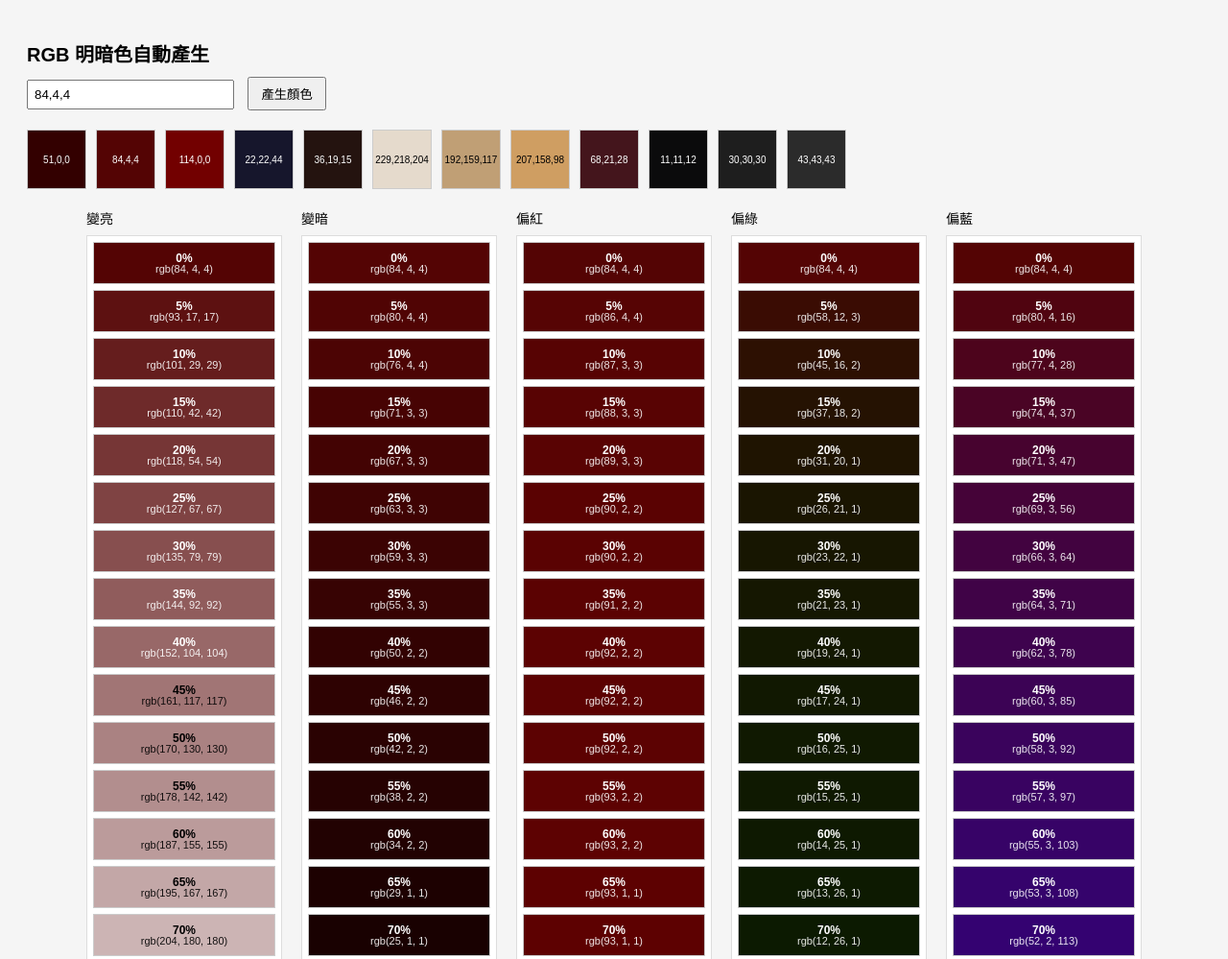
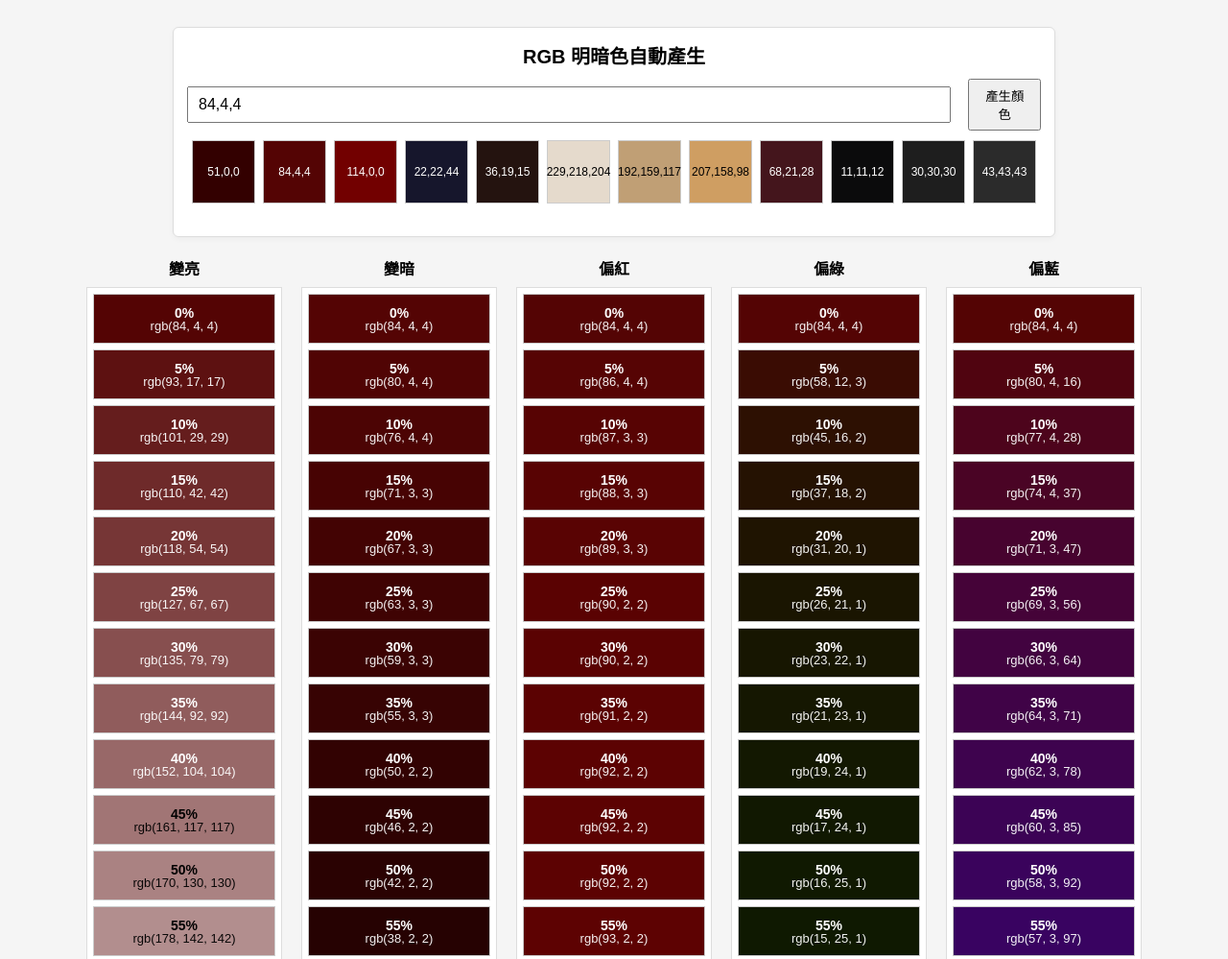
Before and after one commit to mizfeng/color_lightness_viewer, a plain HTML site: page index.html in a window 1280 px wide. Shown: the top 999 px of the page at 96% size. Drawn offline with Linux system fonts and the light colour scheme.

Commit message:
feat: 改善搜尋框樣式，調整顏色預設顯示，增強可讀性

```diff
--- a/index.html
+++ b/index.html
@@ -20,10 +20,48 @@
       margin-bottom: 20px;
     }
 
+    .search-box {
+      width: 920px;
+      max-width: calc(100% - 40px);
+      background: #ffffff;
+      border: 1px solid #ddd;
+      box-shadow: 0 2px 6px rgba(0, 0, 0, 0.04);
+      padding: 14px;
+      display: flex;
+      flex-direction: column;
+      align-items: center;
+      gap: 10px;
+      margin: 0 auto 20px;
+      box-sizing: border-box;
+      border-radius: 6px;
+    }
+
+    .search-box .input-area {
+      margin: 0;
+      width: 100%;
+      display: flex;
+      gap: 8px;
+      align-items: center;
+      justify-content: center;
+    }
+
+    .search-box input[type="text"] {
+      width: 100%;
+      box-sizing: border-box;
+    }
+
+    .search-box .preset-container {
+      justify-content: center;
+      width: 100%;
+      gap: 8px;
+      flex-wrap: wrap;
+    }
+
     input[type="text"] {
       width: 200px;
-      padding: 6px;
+      padding: 8px 10px;
       margin-right: 10px;
+      font-size: 16px;
     }
 
     button {
@@ -39,14 +77,14 @@
     }
 
     .preset {
-      width: 60px;
-      height: 60px;
+      width: 64px;
+      height: 64px;
       cursor: pointer;
       border: 1px solid #ccc;
       display: flex;
       align-items: center;
       justify-content: center;
-      font-size: 10px;
+      font-size: 12px;
       color: #000;
       background-clip: padding-box;
     }
@@ -143,8 +181,10 @@
     }
 
     .bar-label {
-      width: 80px;
-      font-size: 14px;
+      width: 100%;
+      font-size: 16px;
+      text-align: center;
+      font-weight: 600;
     }
 
     .bar {
@@ -181,17 +221,46 @@
       line-height: 1;
     }
 
+    .bar-swatch {
+      width: 100%;
+      height: 52px;
+      border: 1px solid #ccc;
+      display: flex;
+      flex-direction: column;
+      align-items: center;
+      justify-content: center;
+      padding: 6px 8px;
+      box-sizing: border-box;
+      font-size: 13px;
+      color: #000;
+    }
+
+    .swatch-percent {
+      font-weight: 700;
+      font-size: 14px;
+      line-height: 1;
+    }
+
     .swatch-rgb {
-      font-size: 11px;
-      opacity: 0.9;
+      font-size: 13px;
+      opacity: 0.95;
       line-height: 1;
+    }
+
+    .search-title h1 {
+      margin: 0;
+      font-size: 20px;
+      text-align: center;
     }
   </style>
 </head>
 
 <body>
 
+  <div class="search-box">
+    <div class="search-title">
       <h1>RGB 明暗色自動產生</h1>
+    </div>
 
     <div class="input-area">
       <input id="rgbInput" type="text" value="84,4,4" placeholder="例如：207,158,98" />
@@ -199,6 +268,7 @@
     </div>
 
     <div class="preset-container" id="presets"></div>
+  </div>
 
   <div class="bars">
     <div class="five-row">
@@ -247,26 +317,12 @@
 
     const presetsEl = document.getElementById('presets');
 
-    presetColors.forEach(c => {
-      const div = document.createElement('div');
-      div.className = 'preset';
-      div.style.background = `rgb(${c[0]},${c[1]},${c[2]})`;
-      div.textContent = c.join(',');
-      div.onclick = () => {
-        document.getElementById('rgbInput').value = c.join(',');
-        generate();
-      };
-      presetsEl.appendChild(div);
-    });
-
-    // 根據 RGB 計算亮度並回傳適合的文字顏色（黑/白）
     function getContrastColor(r, g, b) {
       const brightness = (r * 299 + g * 587 + b * 114) / 1000;
       return brightness < 128 ? '#ffffff' : '#000000';
     }
 
-    // 重新建立 presets（使用 getContrastColor 設定文字顏色）
-    // (先清空再建立，避免重複新增，如果已經用上面的 forEach，可忽略)
+    function renderPresets() {
       presetsEl.innerHTML = '';
       presetColors.forEach(c => {
         const div = document.createElement('div');
@@ -280,6 +336,7 @@
         };
         presetsEl.appendChild(div);
       });
+    }
 
     function clamp(v) {
       return Math.max(0, Math.min(255, Math.round(v)));
@@ -291,19 +348,12 @@
 
     function adjustPreserveLuminance(r, g, b, dr, dg, db) {
       const L0 = luminance(r, g, b);
-
       let r2 = clamp(r + dr);
       let g2 = clamp(g + dg);
       let b2 = clamp(b + db);
-
       const L2 = luminance(r2, g2, b2) || 1;
       const scale = L0 / L2;
-
-      return [
-        clamp(Math.round(r2 * scale)),
-        clamp(Math.round(g2 * scale)),
-        clamp(Math.round(b2 * scale))
-      ];
+      return [clamp(Math.round(r2 * scale)), clamp(Math.round(g2 * scale)), clamp(Math.round(b2 * scale))];
     }
 
     function createBarSwatch(text, r, g, b) {
@@ -313,15 +363,12 @@
       const fg = getContrastColor(r, g, b);
       sw.style.color = fg;
       sw.title = `rgb(${r}, ${g}, ${b})`;
-
       const p = document.createElement('div');
       p.className = 'swatch-percent';
       p.textContent = text;
-
       const v = document.createElement('div');
       v.className = 'swatch-rgb';
       v.textContent = `rgb(${r}, ${g}, ${b})`;
-
       sw.appendChild(p);
       sw.appendChild(v);
       return sw;
@@ -330,14 +377,11 @@
     function generate() {
       const raw = document.getElementById('rgbInput').value || '';
       const input = raw.trim();
-
       const darkBar = document.getElementById('darkBar');
       const lightBar = document.getElementById('lightBar');
       const redBar = document.getElementById('redBar');
       const greenBar = document.getElementById('greenBar');
       const blueBar = document.getElementById('blueBar');
-
-      // 如果 input 為空，清空 bars 並安靜返回（避免重整時出現警示）
       if (input === '') {
         darkBar.innerHTML = '';
         lightBar.innerHTML = '';
@@ -346,55 +390,40 @@
         blueBar.innerHTML = '';
         return;
       }
-
       const parts = input.split(',').map(v => parseInt(v.trim()));
       if (parts.length !== 3 || parts.some(isNaN)) {
         alert('請輸入正確的 RGB 格式，例如：207,158,98');
         return;
       }
-
       const [r, g, b] = parts;
       darkBar.innerHTML = '';
       lightBar.innerHTML = '';
       redBar.innerHTML = '';
       greenBar.innerHTML = '';
       blueBar.innerHTML = '';
-
-      // 變暗 / 變亮（0% -> 100%） 使用 5% 步進
       for (let p = 0; p <= 100; p += 5) {
-        // dark
         const kDark = 1 - p / 100;
         const dr = clamp(r * kDark);
         const dg = clamp(g * kDark);
         const db = clamp(b * kDark);
         darkBar.appendChild(createBarSwatch(p + '%', dr, dg, db));
-
-        // light
         const lr = clamp(r + (255 - r) * (p / 100));
         const lg = clamp(g + (255 - g) * (p / 100));
         const lb = clamp(b + (255 - b) * (p / 100));
         lightBar.appendChild(createBarSwatch(p + '%', lr, lg, lb));
       }
-
-      // 偏色（保持亮度） 以 0% ~ 100% (每 5%) 表示偏色強度
       for (let i = 0; i <= 100; i += 5) {
         const amount = Math.round(255 * (i / 100));
-
-        // 偏紅
         const [rr, rg, rb] = adjustPreserveLuminance(r, g, b, amount, 0, 0);
         redBar.appendChild(createBarSwatch(i + '%', rr, rg, rb));
-
-        // 偏綠
         const [gr, gg, gb] = adjustPreserveLuminance(r, g, b, 0, amount, 0);
         greenBar.appendChild(createBarSwatch(i + '%', gr, gg, gb));
-
-        // 偏藍
         const [br, bg, bb] = adjustPreserveLuminance(r, g, b, 0, 0, amount);
         blueBar.appendChild(createBarSwatch(i + '%', br, bg, bb));
       }
     }
 
-    // 先產生一次，若輸入欄有預設值
+    renderPresets();
     generate();
   </script>
 
```
Lines whose indentation alone changed are shown as unchanged.
